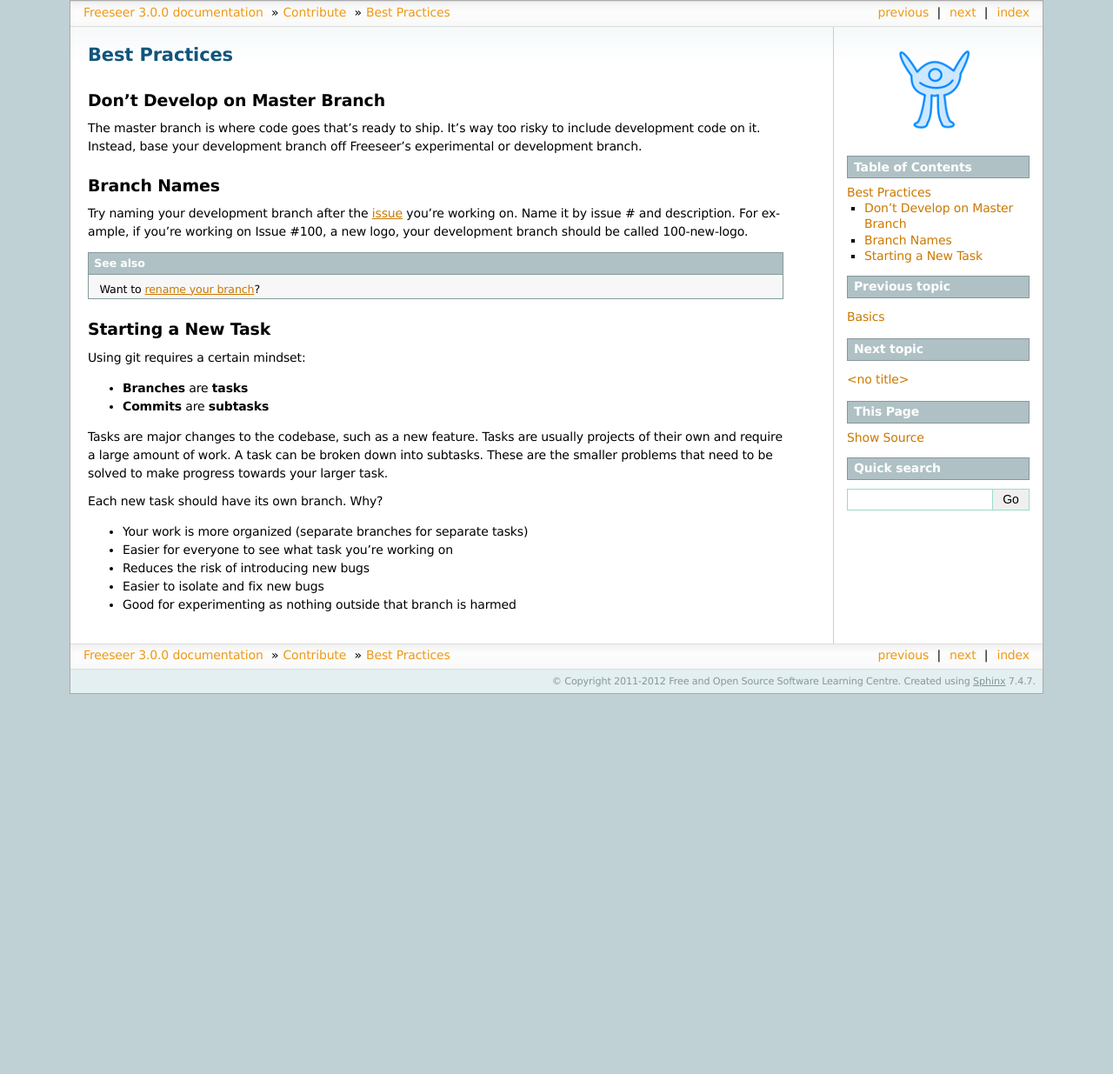
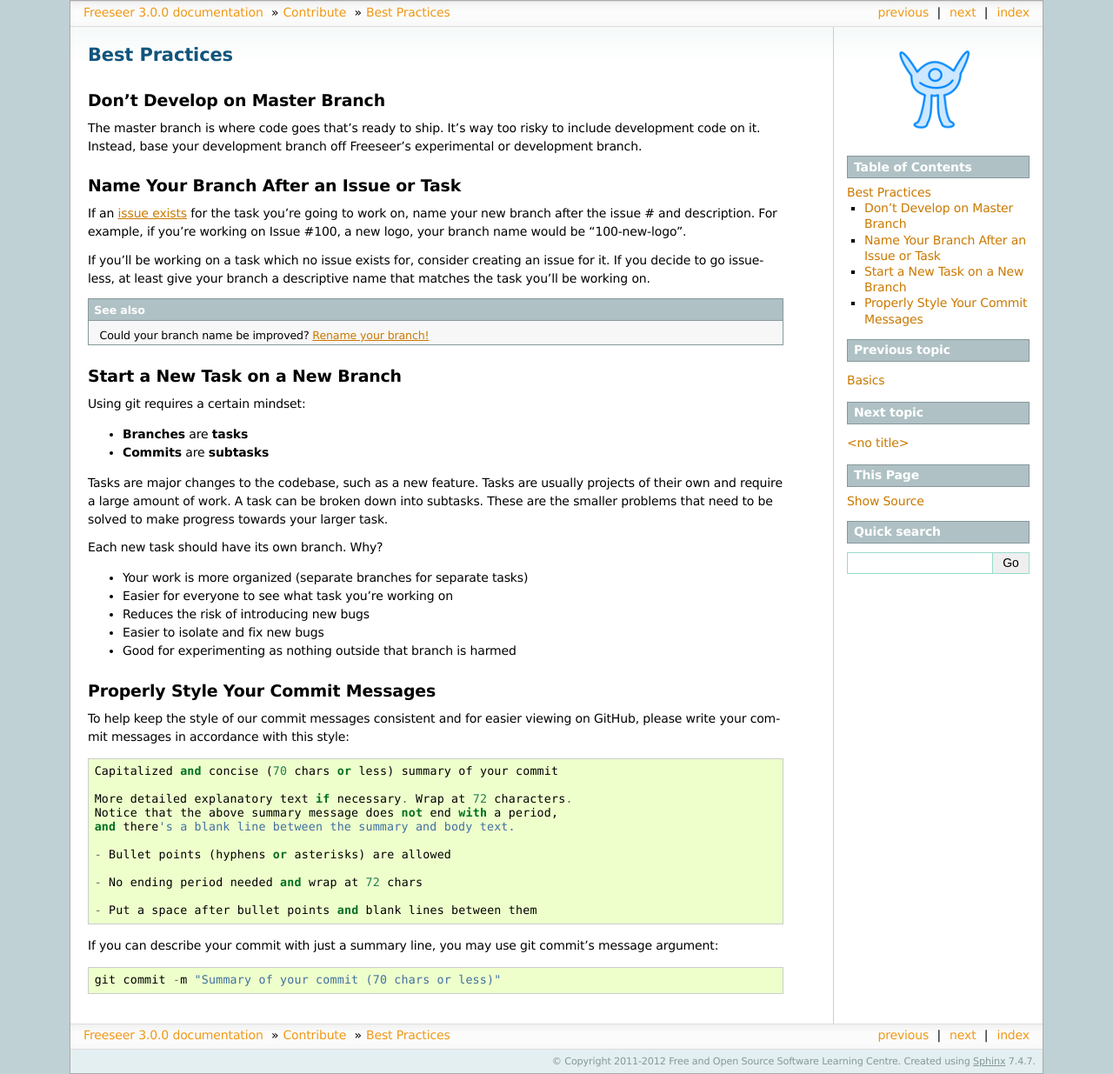
Before and after one commit to Freeseer/freeseer, a Sphinx documentation site: the page built from source/contribute/best-practices.rst, in a window 1280 px wide. Shown: the whole page at 87% size. Built offline with Sphinx 7.4.7, drawn with Linux system fonts in a browser that asks for light colours; pages that are not in the unit, such as notebooks, are missing from menus; before the commit the page ends 900 px from its top, so only the background shows below that.

Commit message:
Minor changes to Basics and Best Practices
- Rewrite headers to be in imperative (i.e. command) form

- Add extra info about naming your branch

- Add section about styling your commit messages

```diff
--- a/source/contribute/basics.rst
+++ b/source/contribute/basics.rst
@@ -93,8 +93,8 @@ A visual representation of what a Freeseer contributor’s GitHub/git workflow s
 .. todo:: Finish diagram
 
 
-Make Issue-Specific Branches
-----------------------------
+Create Issue-Specific Branches
+------------------------------
 
 Create a new branch based off Freeseer's experimental branch and make it your current branch::
 
--- a/source/contribute/best-practices.rst
+++ b/source/contribute/best-practices.rst
@@ -11,16 +11,23 @@ Instead, base your development branch off Freeseer's experimental or development
 
 .. _branch-names:
 
-Branch Names
-------------
+Name Your Branch After an Issue or Task
+---------------------------------------
 
-Try naming your development branch after the `issue <http://github.com/Freeseer/freeseer/issues>`_ you're working on.
-Name it by issue # and description. For example, if you’re working on Issue #100, a new logo, your development branch should be called 100-new-logo.
+If an `issue exists <http://github.com/Freeseer/freeseer/issues>`_ for the task
+you're going to work on, name your new branch after the issue # and description.
+For example, if you’re working on Issue #100, a new logo, your branch name would
+be "100-new-logo".
 
-.. seealso:: Want to `rename your branch <basics.html#renaming-your-branch>`_?
+If you'll be working on a task which no issue exists for, consider creating an
+issue for it. If you decide to go issue-less, at least give your branch a
+descriptive name that matches the task you'll be working on.
 
-Starting a New Task
--------------------
+.. seealso:: Could your branch name be improved?
+             `Rename your branch! <basics.html#renaming-your-branch>`_
+
+Start a New Task on a New Branch
+--------------------------------
 
 Using git requires a certain mindset:
 
@@ -39,3 +46,26 @@ Each new task should have its own branch. Why?
 - Reduces the risk of introducing new bugs
 - Easier to isolate and fix new bugs
 - Good for experimenting as nothing outside that branch is harmed
+
+Properly Style Your Commit Messages
+-----------------------------------
+
+To help keep the style of our commit messages consistent and for easier viewing
+on GitHub, please write your commit messages in accordance with this style::
+
+    Capitalized and concise (70 chars or less) summary of your commit
+
+    More detailed explanatory text if necessary. Wrap at 72 characters.
+    Notice that the above summary message does not end with a period,
+    and there's a blank line between the summary and body text.
+
+    - Bullet points (hyphens or asterisks) are allowed
+
+    - No ending period needed and wrap at 72 chars
+
+    - Put a space after bullet points and blank lines between them
+
+If you can describe your commit with just a summary line, you may use
+git commit's message argument::
+
+    git commit -m "Summary of your commit (70 chars or less)"
```
